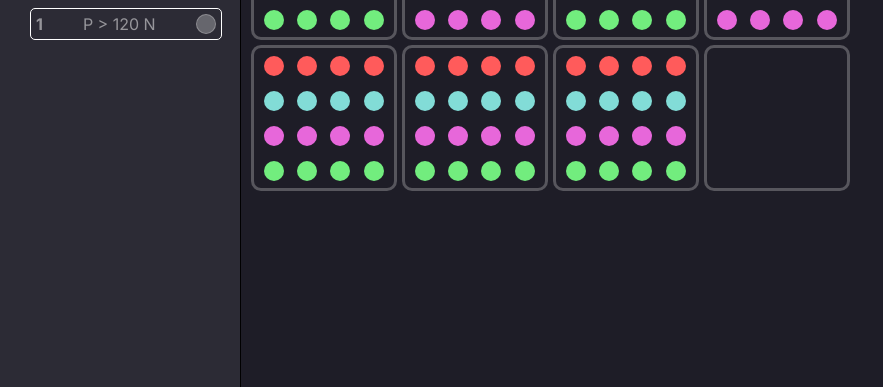
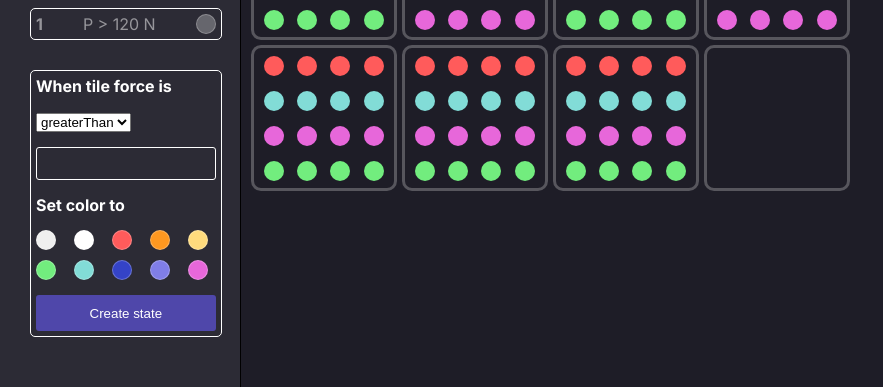
Before and after one commit to cowjuh/tyle, a React (Create React App) app: page /playground/program in a window 1280 px wide. Both pictures are taken after a click on the button "New State". Shown: the part 121-508 px from the top of the page, without its empty margins (0-883 px from the left). Built offline with nearby package versions, Linux system fonts and the light colour scheme.

Commit message:
literally dont know what this commit is for sorry

```diff
--- a/src/App.tsx
+++ b/src/App.tsx
@@ -16,9 +16,7 @@ import { useState } from "react";
 import { PlaygroundMode, PlaygroundModeEnum } from "./components/types/types";
 import { useRouteLocation } from "./components/hooks/useRouteLocation";
 
-// TODO Change element that gets displayed depending on playground route
 // TODO Update routes to use enum
-// TODO Put program mode in
 
 function App() {
   const [currentRoute] = useRouteLocation();
--- a/src/components/shared/Sidebar/SidebarProgramMode.tsx
+++ b/src/components/shared/Sidebar/SidebarProgramMode.tsx
@@ -7,10 +7,14 @@ import StatePreview from "./programMode/StatePreview";
 
 const SidebarProgramMode = () => {
   const [previewing, setPreviewing] = useState<boolean>(true);
+  const [creatingNewState, setCreatingNewState] = useState<boolean>(false);
   const onExpand = () => {
     previewing && setPreviewing(!previewing);
   };
   const [updateProgramModeStates] = useProgramModeContext();
+  const onNewState = () => {
+    setCreatingNewState(true);
+  };
 
   // TODO: Turn the props into a type
   const onSave = (
@@ -27,13 +31,17 @@ const SidebarProgramMode = () => {
     <>
       <SidebarHorizContainer>
         <span>States</span>
-        <button>New State</button>
+        <button onClick={onNewState}>New State</button>
       </SidebarHorizContainer>
 
       <SidebarInnerContainer onClick={onExpand}>
         {previewing && <StatePreview />}
-        {!previewing && <StateEditor onSave={onSave} />}
       </SidebarInnerContainer>
+      {creatingNewState && (
+        <SidebarInnerContainer onClick={onExpand}>
+          <StateEditor onSave={onSave} />
+        </SidebarInnerContainer>
+      )}
     </>
   );
 };
```
